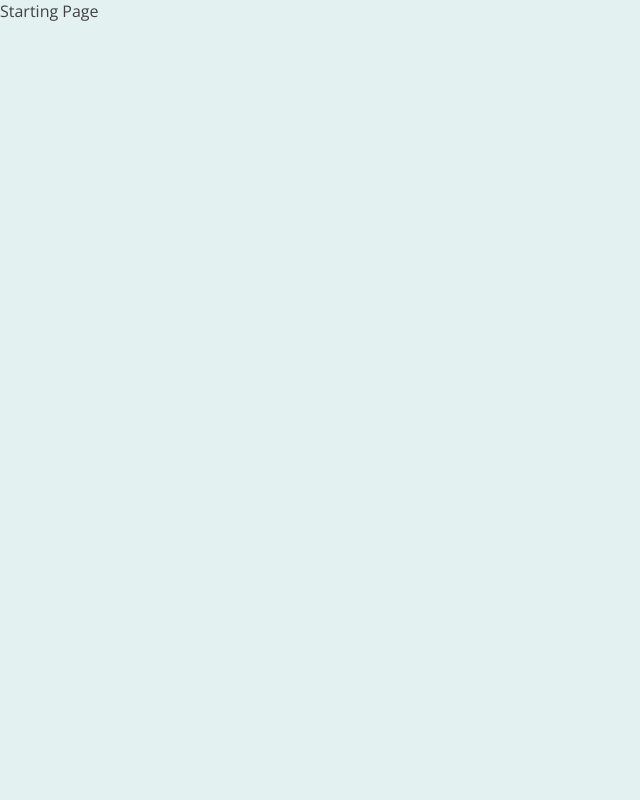
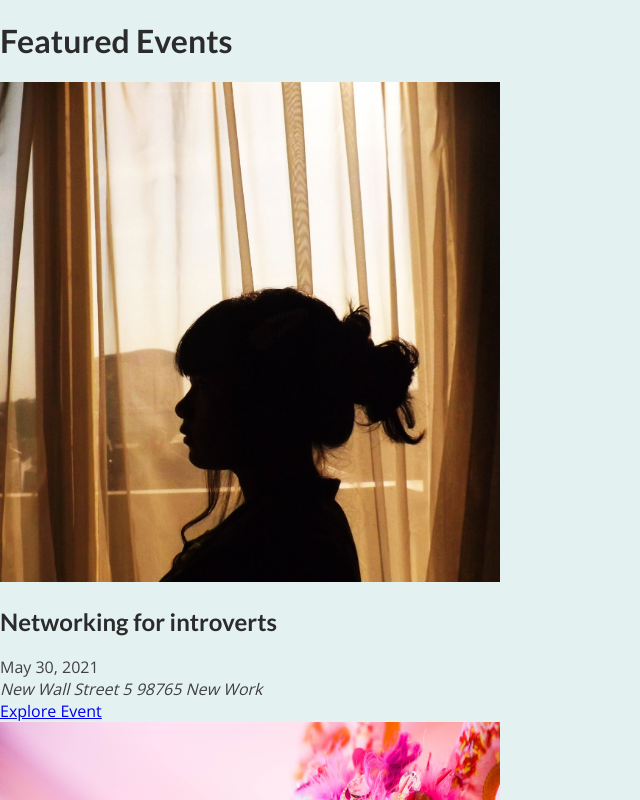
Before and after one commit to konojack/nextjs-file-based-routing, a Next.js app: page / in a window 1280 px wide. Shown: the top 800 px of the page, without its empty margins (0-640 px from the left). Built offline with nearby package versions, Linux system fonts and the light colour scheme.

Commit message:
created components for events

```diff
--- /dev/null
+++ b/components/events/EventItem.js
@@ -0,0 +1,35 @@
+import Image from 'next/image';
+import Link from 'next/link';
+
+function EventItem({ event: { title, image, date, location, id } }) {
+  const readableDate = new Date(date).toLocaleDateString('en-US', {
+    day: 'numeric',
+    month: 'long',
+    year: 'numeric',
+  });
+
+  const formattedAddress = location.replace(', ', '\n');
+  const exploreLink = `/events/${id}`;
+
+  return (
+    <li>
+      <Image src={`/${image}`} alt="" width="500" height="500" />
+      <div>
+        <div>
+          <h2>{title}</h2>
+          <div>
+            <time>{readableDate}</time>
+          </div>
+          <div>
+            <address>{formattedAddress}</address>
+          </div>
+        </div>
+        <div>
+          <Link href={exploreLink}>Explore Event</Link>
+        </div>
+      </div>
+    </li>
+  );
+}
+
+export default EventItem;
--- /dev/null
+++ b/components/events/EventList.js
@@ -0,0 +1,13 @@
+import EventItem from './EventItem';
+
+function EventList({ events }) {
+  return (
+    <ul>
+      {events.map(event => (
+        <EventItem key={event.id} event={event} />
+      ))}
+    </ul>
+  );
+}
+
+export default EventList;
--- a/pages/index.js
+++ b/pages/index.js
@@ -1,3 +1,12 @@
-export default function Home() {
-  return <div>Starting Page</div>;
+import { getFeaturedEvents } from '../data/dummy-data';
+import EventList from '../components/events/EventList';
+
+export default function HomePage() {
+  const featuredEvents = getFeaturedEvents();
+  return (
+    <div>
+      <h1>Featured Events</h1>
+      <EventList events={featuredEvents} />
+    </div>
+  );
 }
```
